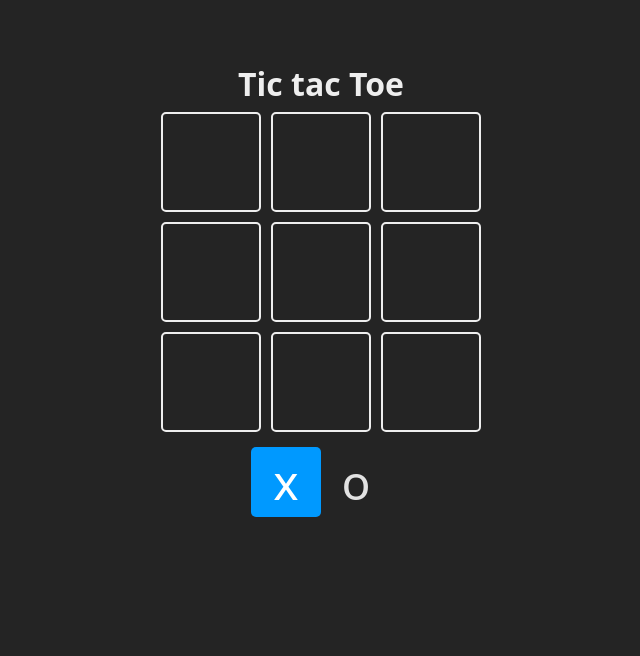
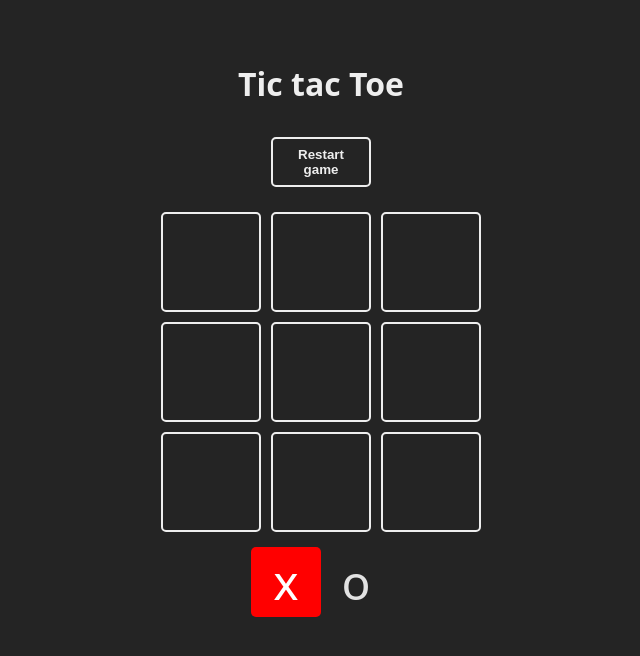
Before and after one commit to ramonruiz97/02-tic-tac-toe, a React (Vite) app: page / in a window 1280 px wide. Shown: the top 656 px of the page, without its empty margins (319-959 px from the left). Built offline with nearby package versions, Linux system fonts and the light colour scheme.

Commit message:
small fixes

```diff
--- a/src/App.jsx
+++ b/src/App.jsx
@@ -21,6 +21,7 @@ const Square = ({children, isSelected, updateBoard, index}) => {
   //Basandonos en el estado del padre (turn),
   //cambiamos la visualizacion del estado hijo
   const className = `square ${isSelected ? 'is-selected' : ''}`
+  console.log(isSelected)
 
   const handleClick = () => {
     updateBoard(index)
@@ -45,17 +46,24 @@ function App() {
   const checkWinner = (Board) => {
     for (const combination of WINNER_COMBINATIONS) {
       const [a, b, c] = combination
-      console.log(Board)
+      console.log(Board[a], Board[b], Board[c])
       if (Board[a] &&
         Board[a] === Board[b]
         && Board[a] === Board[c]) {
         return Board[a]
       }
-      else{
-        return null
-      }
     }
+    return null
 
+  }
+
+  const resetGame = () => {
+    const newBoard = Array(9).fill(null)
+    setBoard(newBoard)
+    const newwinner = null
+    setWinner(newwinner)
+    const newturn = TURNS.X
+    setTurn(newturn)
   }
 
   //setBoard changes the state of board
@@ -74,12 +82,15 @@ function App() {
     console.log(newwinner)
     if (newwinner) {
       setWinner(newwinner)
+    } else if (!newBoard.includes(null)) {
+      setWinner(false)
     }
   }
 
   return (
     <main className="board">
     <h1> Tic tac Toe</h1>
+    <button onClick={resetGame}>Restart game</button>
     <section className="game">
       {
         board.map((_, index) => {
@@ -102,8 +113,29 @@ function App() {
       <Square isSelected={turn === TURNS.O}>
         {TURNS.O}
       </Square>
+    </section>
+    {
+      winner !== null && (
+        <section className="winner">
+        <div className="text">
+          <h2>
+            {
+              winner == false ? 'Draw' : `Ganó:`
+            }
+            </h2>
+            <header className="win">
+              {winner && <Square>{winner}</Square>}
+            </header>
+            <footer>
+              <button onClick={resetGame}>
+                Play again!
+              </button>
+            </footer>
+        </div>
+        </section>
+      )
+    }
 
-    </section>
     </main>
   )
 }
--- a/src/index.css
+++ b/src/index.css
@@ -83,7 +83,7 @@ body {
 
 .square.is-selected {
   color: #fff;
-  background: #09f;
+  background: red;
 }
 
 .winner {
```
